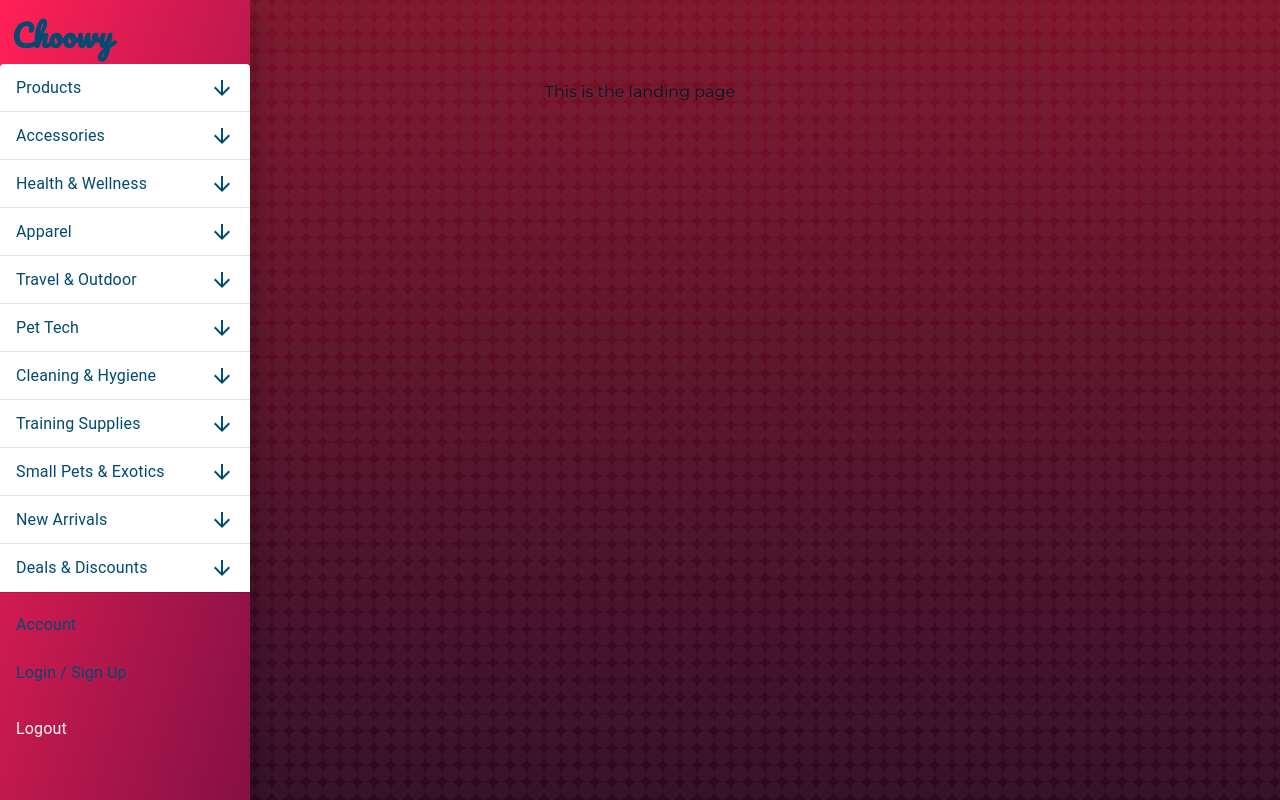
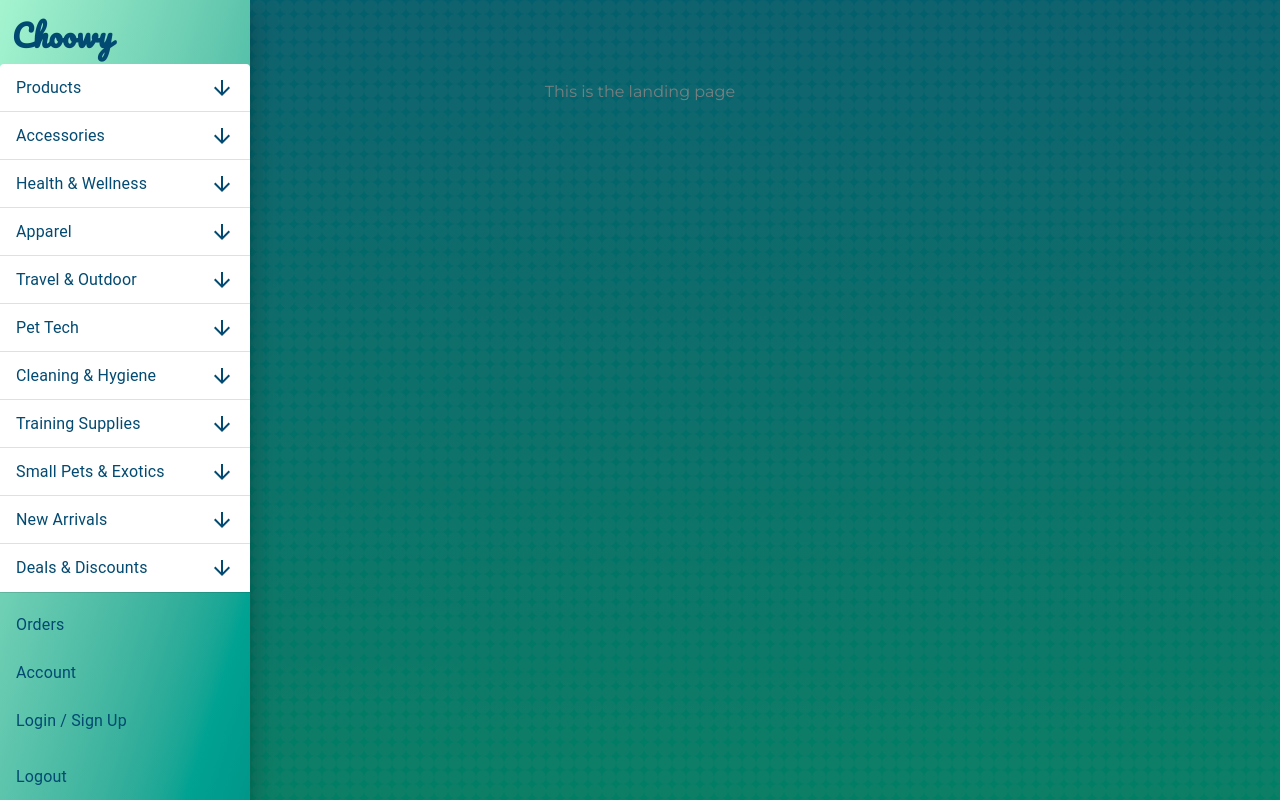
Before and after one commit to Grantmart9/choowy, a Next.js app: page / in a window 1280 px wide. Both pictures are taken after a click on the button 28 px from the left and 28 px from the top of the page. Built offline with nearby package versions, Linux system fonts and the light colour scheme.

Commit message:
new color

```diff
--- a/src/app/layout.js
+++ b/src/app/layout.js
@@ -26,7 +26,13 @@
 import ArrowDownwardIcon from '@mui/icons-material/ArrowDownward';
 
 const supabase = createClient(SUPABASE_URL, API_KEY);
+
 const AppName = "Choowy";
+const BackgroundColor = "#04b9c9"
+const TextColorHover = "#0A4D68"
+const TextColor = "text-sky-900"
+const NavigationBackgroundColor = "to-teal-600 from-emerald-200"
+
 
 const MenuList = [
   {
@@ -107,6 +113,7 @@
   }]
 
 const SubMenuList = [
+  { "name": 'Orders', "path": "/login", "icon": <LoginIcon /> },
   { "name": 'Account', "path": "/account", "icon": <AccountBoxIcon /> },
   { "name": 'Login / Sign Up', "path": "/login", "icon": <LoginIcon /> },
 ]
@@ -153,9 +160,14 @@
 
   const DrawerList = (
     <Box
-      sx={{ width: 250, height: "100%", overflow: "auto", minHeight: "100vh" }}
+      sx={{
+        width: 250,
+        height: "100%",
+        overflow: "auto",
+        minHeight: "100vh"
+      }}
       role="presentation"
-      className="bg-linear-to-br from-rose-500 to-pink-900">
+      className={`bg-linear-to-br ${NavigationBackgroundColor}`}>
       <Button
         className="flex align-center justify-center mb-7"
         sx={{ textTransform: "none" }}
@@ -163,7 +175,7 @@
       >
         <div
           style={{ fontFamily: "Pacifico, serif" }}
-          className="p-1 text-3xl font-semibold text-center justify-center text-sky-900 mt-2"
+          className={`p-1 text-3xl font-semibold text-center justify-center ${TextColor} mt-2`}
         >
           {AppName}
         </div>
@@ -175,30 +187,31 @@
           className="bg-transparent"
         >
           <AccordionSummary
-            expandIcon={<ArrowDownwardIcon className="text-sky-900" />}
+            sx={{
+              '&:hover': {
+                backgroundColor: BackgroundColor,
+                color: TextColorHover,
+              }
+            }}
+            expandIcon={<ArrowDownwardIcon className={`${TextColor}`} />}
             aria-controls="panel1-content"
             id="panel1-header"
           >
             <Typography
-              sx={{
-                '&:hover': {
-                  backgroundColor: '#A0153E',
-                  color: '#FF204E',
-                }
-              }}
-              className="text-sky-900" component="span">{list.name}</Typography>
+              className={`${TextColor}`}
+              component="span">{list.name}
+            </Typography>
           </AccordionSummary>
           <AccordionDetails>
             <Typography>
               <List className="grid grid-flow-row gap-0">
                 {list.menu.map((submenubutton, subIndex) => (
                   <ListItemButton
-                    className="text-sky-900"
+                    className={`${TextColor}`}
                     sx={{
-                      color: "whitesmoke",
                       '&:hover': {
-                        backgroundColor: '#A0153E',
-                        color: '#FF204E',
+                        backgroundColor: BackgroundColor,
+                        color: TextColorHover,
                       }
                     }}
                     key={subIndex}
@@ -218,35 +231,33 @@
         {SubMenuList.map((menuItem, index) => (
           <ListItem key={index} disablePadding>
             <ListItemButton
-              className="text-sky-900"
+              className={`${TextColor}`}
               sx={{
                 minWidth: 250,
-                color: "whitesmoke",
                 '&:hover': {
-                  backgroundColor: '#A0153E',
-                  color: '#FF204E',
+                  backgroundColor: BackgroundColor,
+                  color: TextColorHover,
                 }
               }}
               href={menuItem.path}
             >
-              <ListItemText className="text-sky-900 font-sans" primary={menuItem.name} />
+              <ListItemText className={`font-sans ${TextColor}`} primary={menuItem.name} />
             </ListItemButton>
           </ListItem>
         ))}
       </List>
       <ListItemButton
         onClick={handleLogout}
-        className="text-sky-900"
+        className={`${TextColor}`}
         sx={{
           minWidth: 250,
-          color: "whitesmoke",
           '&:hover': {
-            backgroundColor: '#A0153E',
-            color: '#FF204E',
+            backgroundColor: BackgroundColor,
+            color: TextColorHover,
           }
         }}
       >
-        <ListItemText className="font-sans" primary={"Logout"} />
+        <ListItemText className={`font-sans ${TextColor}`} primary={"Logout"} />
       </ListItemButton>
     </Box>
   );
--- a/src/app/page.js
+++ b/src/app/page.js
@@ -4,7 +4,7 @@
 
   return (
     <React.Fragment>
-      <div className="mt-20 m-4 text-center text-cyan-950 justify-center" >
+      <div className="mt-20 m-4 text-center text-cyan-50 justify-center" >
         This is the landing page
       </div>
     </React.Fragment>
--- a/src/app/rent-a-service/page.js
+++ b/src/app/rent-a-service/page.js
@@ -1,10 +1,10 @@
 import Service from "./service";
 export const metadata = {
-  title: "Temoserv|Rent a service",
+  title: "Choowy|Products",
   description:
     "Our calculator will help you work out the cost of your child's pre-primary, primary, secondary and tertiary education. You will also get a comprehensive report.",
   alternates: {
-    canonical: `https://oldmutualeducationtools.co.za/rent-a-service/`,
+    canonical: `https://choowy.co.za/products/`,
   },
 };
 
```
Also changed, not shown: src/app/background.svg.
